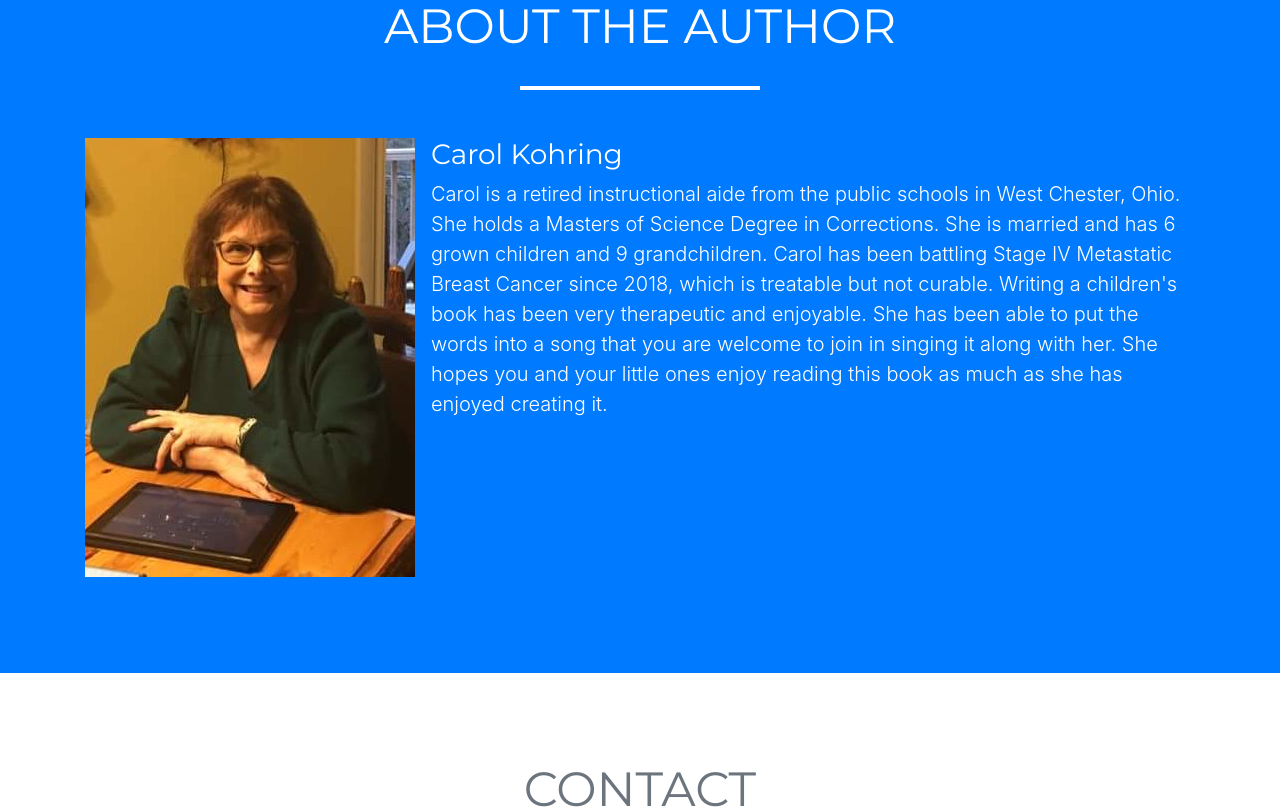
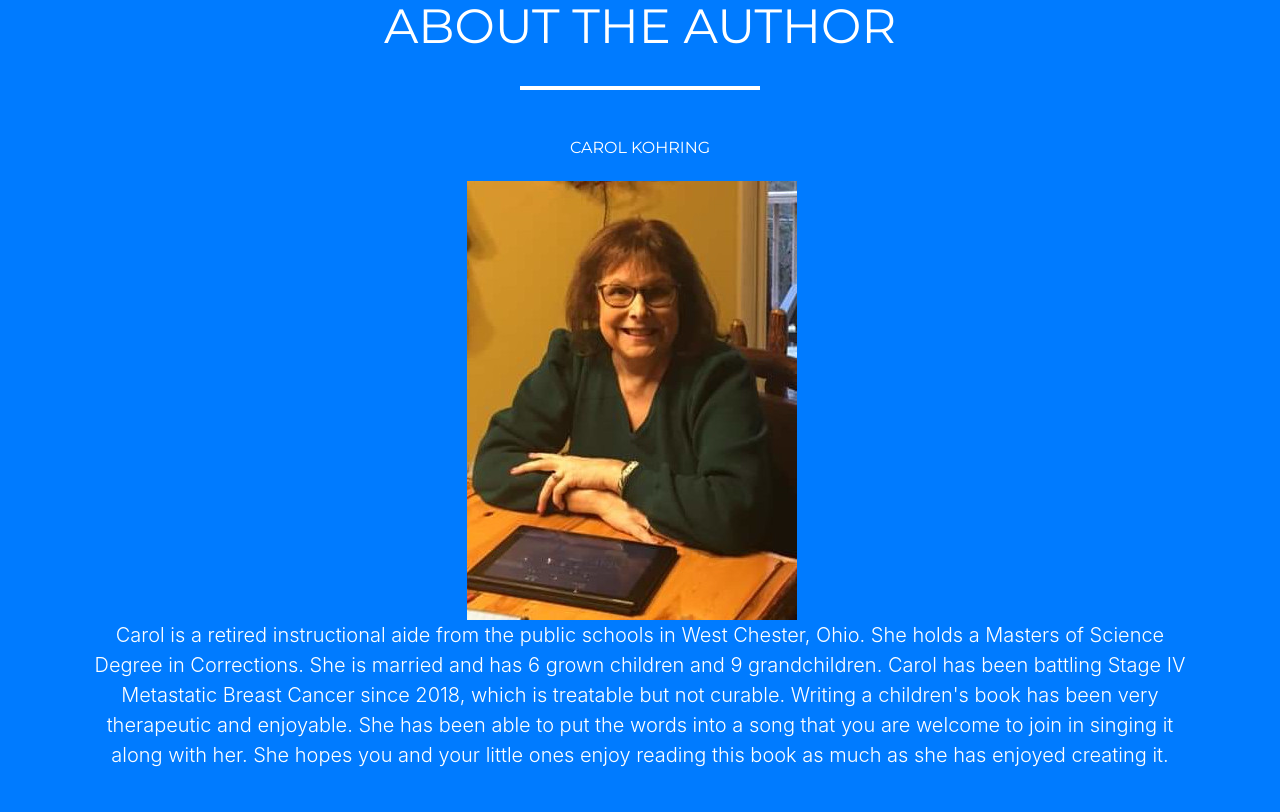
Before and after one commit to chickennuggetstoday/chickennuggetstoday.github.io, a website with bundled scripts: page index.html in a window 1280 px wide. Shown: the part 3140-3952 px from the top of the page. Built offline with nearby package versions, Linux system fonts and the light colour scheme.

Commit message:
bootstrap update

```diff
--- a/index.html
+++ b/index.html
@@ -61,7 +61,6 @@
           <li class="nav-item mx-0 mx-lg-1">
             <a class="nav-link py-3 px-0 px-lg-3 rounded js-scroll-trigger" href="#contact">Contact</a>
           </li>
-
         </ul>
       </div>
     </div>
@@ -108,8 +107,6 @@
   <iframe width="560" height="315" src="https://www.youtube.com/embed/dquIb1xaH0g" frameborder="0" allow="accelerometer; autoplay; encrypted-media; gyroscope; picture-in-picture" allowfullscreen></iframe>
           </div>
         </div>
-        <div class="col-lg-12 mr-auto">
-        </div>
       </div>
     </div>
   </section>
@@ -134,13 +131,11 @@
     <div class="container">
       <h2 class="text-center text-uppercase text-white">About the Author</h2>
       <hr class="star-light mb-5">
-      <div class="media">
+      <h6 class = "text-center text-uppercase text-white">Carol Kohring</h4>
+      <div class="text-center mt-4">
         <div class="media-left media-middle">
             <img class="allign-self-center mr-3" src="img/carol_profile.JPG">
         </div>
-        <div class="media-body">
-        <h3>Carol Kohring</h3>
-
         <p class="lead">
           Carol is a retired instructional aide from the public schools in West Chester, Ohio. She holds a Masters of Science Degree in Corrections.
           She is married and has 6 grown children and 9 grandchildren.
@@ -149,10 +144,9 @@
           therapeutic and enjoyable. She has been able to put the words into a song that
           you are welcome to join in singing it along with her. She hopes you and your
           little ones enjoy reading this book as much as she has enjoyed creating it.
-          </p>
+        </p>
       </div>
-    </div>
-    </div>
+   </div>
   </section>
 
   <!-- Contact Section -->
```
